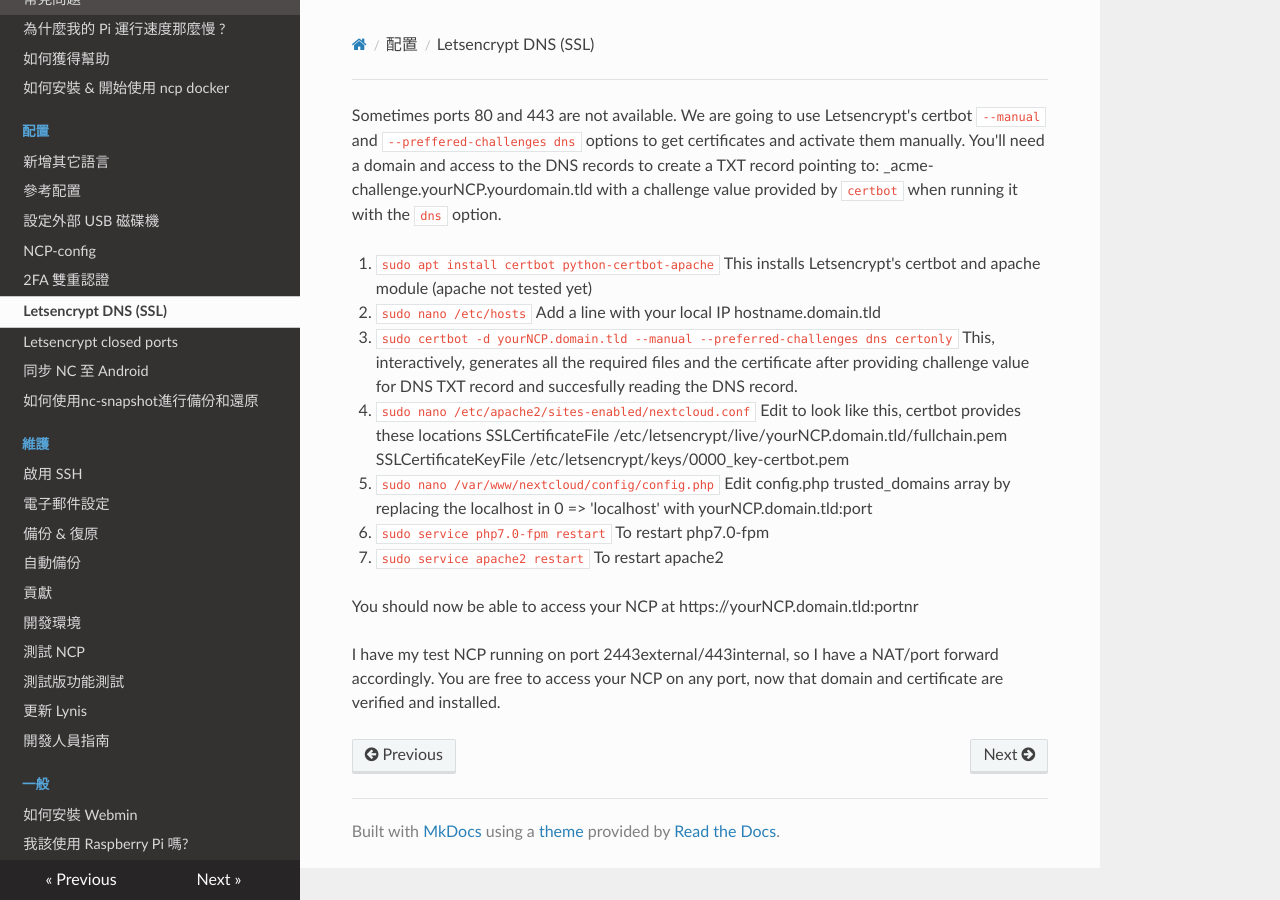
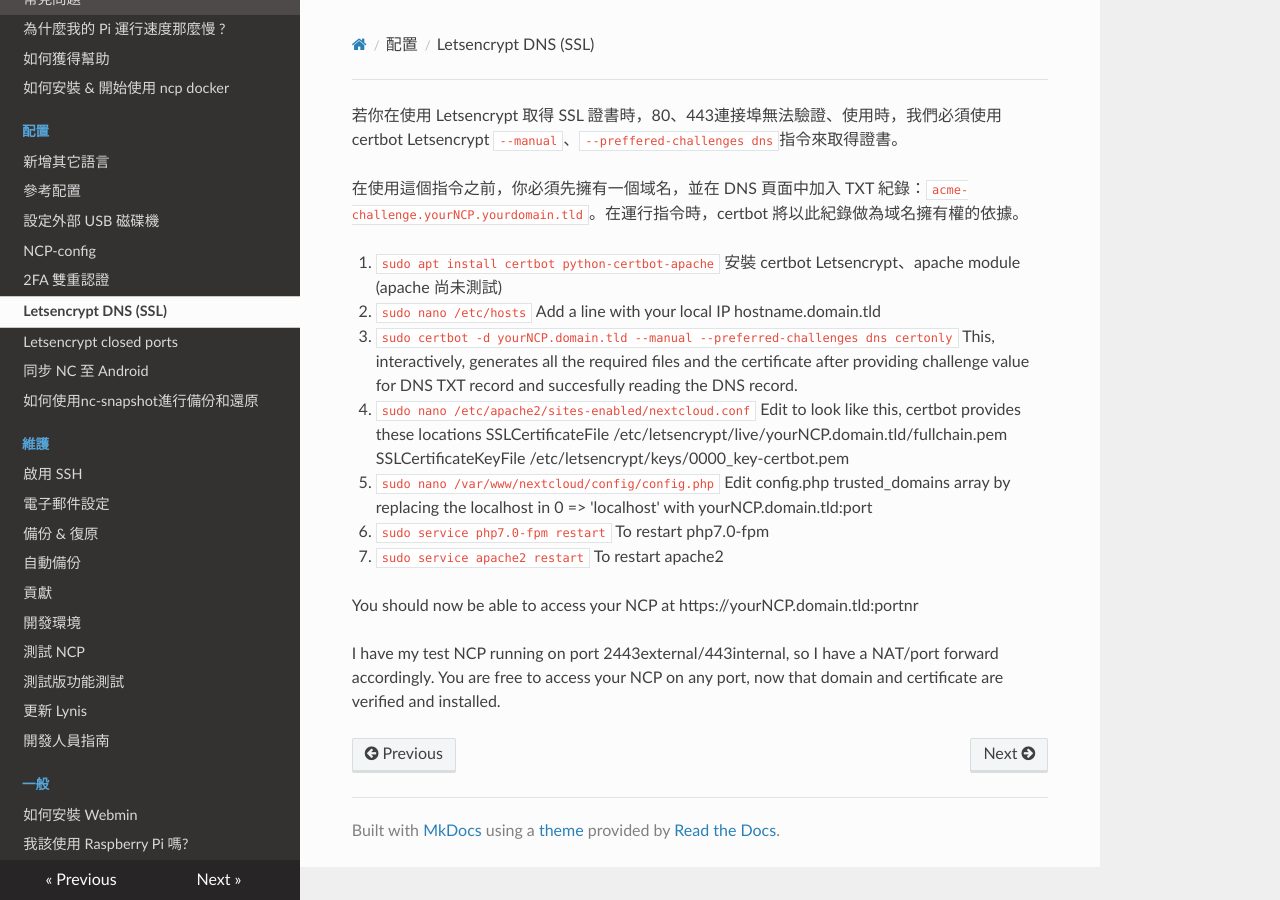
Before and after one commit to Pant/nextcloudpi-readthedocs, an MkDocs documentation site: the page built from docs/Configure/How-to-get-certificate-with-Letsencrypt-using-DNS-to-verify-domain.md, in a window 1280 px wide. Built offline with MkDocs 1.6.1, drawn with Linux system fonts in a browser that asks for light colours; nearby versions of some CDN libraries; old or Windows-style settings are respelled for this version of MkDocs.

Commit message:
Update How-to-get-certificate-with-Letsencrypt-using-DNS-to-verify-domain.md

```diff
--- a/docs/Configure/How-to-get-certificate-with-Letsencrypt-using-DNS-to-verify-domain.md
+++ b/docs/Configure/How-to-get-certificate-with-Letsencrypt-using-DNS-to-verify-domain.md
@@ -1,10 +1,10 @@
-Sometimes ports 80 and 443 are not available.  We are going to use Letsencrypt's certbot `--manual` and `--preffered-challenges dns` options to get certificates and activate them manually.
-You'll need a domain and access to the DNS records to create a TXT record pointing to: _acme-challenge.yourNCP.yourdomain.tld with a challenge value provided by `certbot` when running it with the `dns` option.
+若你在使用 Letsencrypt 取得 SSL 證書時，80、443連接埠無法驗證、使用時，我們必須使用 certbot Letsencrypt `--manual`、`--preffered-challenges dns`指令來取得證書。
 
+在使用這個指令之前，你必須先擁有一個域名，並在 DNS 頁面中加入 TXT 紀錄：`acme-challenge.yourNCP.yourdomain.tld`。在運行指令時，certbot 將以此紀錄做為域名擁有權的依據。
 
 1. `sudo apt install certbot python-certbot-apache`
-This installs Letsencrypt's certbot and apache module (apache not tested yet)
-1. `sudo nano /etc/hosts`
+安裝 certbot Letsencrypt、apache module (apache 尚未測試)
+2. `sudo nano /etc/hosts`
 Add a line with your local IP hostname.domain.tld
 1. `sudo certbot -d yourNCP.domain.tld --manual --preferred-challenges dns certonly`
 This, interactively, generates all the required files and the certificate after providing challenge value for DNS TXT record and succesfully reading the DNS record.
```
